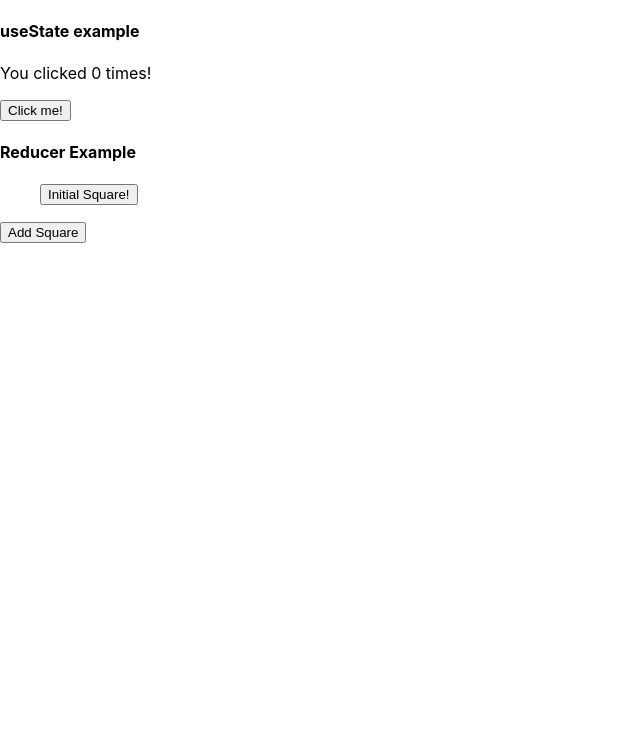
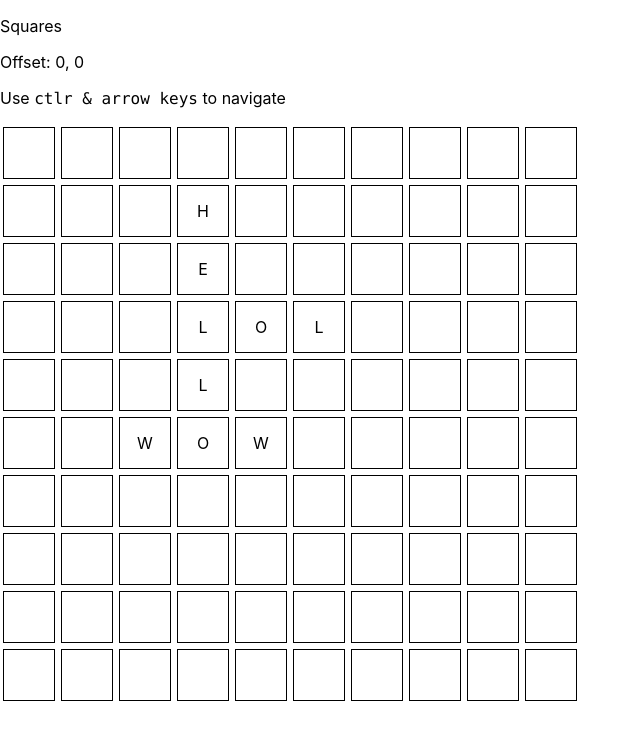
Before and after one commit to jedster1111/bananagram, a React (Create React App) app in the folder frontend/: page / in a window 1280 px wide. Shown: the top 740 px of the page, without its empty margins (0-640 px from the left). Built offline with nearby package versions, Linux system fonts and the light colour scheme.

Commit message:
Created a Grid component that renders squares with an offset Also handles changing offset with arrow keys

```diff
--- a/frontend/package.json
+++ b/frontend/package.json
@@ -10,6 +10,7 @@
     "react": "^16.7.0-alpha.0",
     "react-dom": "^16.7.0-alpha.0",
     "react-scripts": "2.1.1",
+    "styled-components": "^4.1.1",
     "typescript": "3.1.6",
     "uuid": "^3.3.2"
   },
@@ -29,6 +30,7 @@
     "not op_mini all"
   ],
   "devDependencies": {
+    "@types/styled-components": "^4.1.0",
     "@types/uuid": "^3.4.4",
     "prettier": "^1.14.3",
     "tslint": "^5.11.0",
--- /dev/null
+++ b/frontend/src/components/grid/Grid.tsx
@@ -0,0 +1,132 @@
+import * as React from "react";
+import styled from "styled-components";
+import { Actions, transformOffset, Vector } from "./actions";
+import { getInitialState, reducer, State } from "./reducer";
+import Square, { SquareProps } from "./Square";
+
+export interface Squares {
+  [column: number]: {
+    [row: number]: string | undefined;
+  };
+}
+
+export interface Dimensions {
+  width: number;
+  height: number;
+}
+
+interface GridProps {
+  squares: Squares;
+  dimensions: Dimensions;
+}
+
+const SquaresContainer = styled.div`
+  display: flex;
+  flex-direction: column;
+`;
+
+const RowContainer = styled.div`
+  display: flex;
+  flex-wrap: nowrap;
+`;
+
+const Grid: React.FunctionComponent<GridProps> = props => {
+  const [state, dispatch] = React.useReducer<State, Actions>(
+    reducer,
+    getInitialState()
+  );
+
+  React.useEffect(() => {
+    const onKeyPress = (event: KeyboardEvent) =>
+      handleNavigation(event, dispatch);
+    window.document.addEventListener("keydown", onKeyPress);
+    return () => {
+      window.document.removeEventListener("keydown", onKeyPress);
+    };
+  });
+
+  const { width, height } = props.dimensions;
+
+  return (
+    <div>
+      <p>Squares</p>
+      <p>
+        Offset: {state.offset.x}, {state.offset.y}
+      </p>
+      <p>
+        Use <code>ctlr & arrow keys</code> to navigate
+      </p>
+      {renderGrid(width, height, props.squares, state.offset)}
+    </div>
+  );
+};
+
+function renderGrid(
+  width: number,
+  height: number,
+  squares: Squares,
+  offset: Vector
+) {
+  const rows: SquareProps[][] = [];
+
+  for (let y = 0; y < height; y++) {
+    const row: SquareProps[] = [];
+
+    for (let x = 0; x < width; x++) {
+      const { x: offsetX, y: offsetY } = applyOffset(x, y, offset);
+      const column = squares[offsetX];
+      row.push({
+        value: (column && column[offsetY]) || ""
+      });
+    }
+
+    rows.push(row);
+  }
+
+  return (
+    <SquaresContainer>
+      {rows.map((row, indexRow) => (
+        <RowContainer key={indexRow}>
+          {row.map((square, indexCol) => (
+            <Square value={square.value} key={indexCol} />
+          ))}
+        </RowContainer>
+      ))}
+    </SquaresContainer>
+  );
+}
+
+function handleNavigation(
+  event: KeyboardEvent,
+  dispatch: React.Dispatch<Actions>
+) {
+  if (event.getModifierState("Control")) {
+    switch (event.key) {
+      case "ArrowUp": {
+        dispatch(transformOffset(0, 1));
+        break;
+      }
+      case "ArrowRight": {
+        dispatch(transformOffset(1, 0));
+        break;
+      }
+      case "ArrowDown": {
+        dispatch(transformOffset(0, -1));
+        break;
+      }
+      case "ArrowLeft": {
+        dispatch(transformOffset(-1, 0));
+        break;
+      }
+      default: {
+        break;
+      }
+    }
+  }
+}
+
+function applyOffset(x: number, y: number, offset: Vector): Vector {
+  return { x: x - offset.x, y: y + offset.y };
+}
+
+export default Grid;
--- /dev/null
+++ b/frontend/src/components/grid/Square.tsx
@@ -0,0 +1,23 @@
+import * as React from "react";
+import styled from "styled-components";
+
+export interface SquareProps {
+  value: string;
+}
+
+const SquareContainer = styled.div`
+  display: flex;
+  justify-content: center;
+  align-items: center;
+  float: left;
+  width: 50px;
+  height: 50px;
+  border: solid 1px black;
+  margin: 3px;
+`;
+
+const Square: React.FunctionComponent<SquareProps> = ({ value }) => (
+  <SquareContainer>{value}</SquareContainer>
+);
+
+export default React.memo(Square);
--- /dev/null
+++ b/frontend/src/components/grid/actions.ts
@@ -0,0 +1,22 @@
+export enum ActionTypes {
+  transformOffset = "TRANSFORM_OFFSET"
+}
+
+export type Actions = TransformOffsetAction;
+
+export interface Vector {
+  x: number;
+  y: number;
+}
+
+export interface TransformOffsetAction {
+  type: ActionTypes.transformOffset;
+  payload: { vector: Vector };
+}
+
+export function transformOffset(x: number, y: number): TransformOffsetAction {
+  return {
+    type: ActionTypes.transformOffset,
+    payload: { vector: { x, y } }
+  };
+}
--- /dev/null
+++ b/frontend/src/components/grid/reducer.ts
@@ -0,0 +1,28 @@
+import { Actions, ActionTypes, Vector } from "./actions";
+import { transform } from "./transform";
+
+export interface State {
+  offset: Vector;
+}
+
+export function getInitialState(): State {
+  return {
+    offset: {
+      x: 0,
+      y: 0
+    }
+  };
+}
+
+export function reducer(currentState: State, action: Actions): State {
+  switch (action.type) {
+    case ActionTypes.transformOffset: {
+      return {
+        ...currentState,
+        offset: transform(currentState.offset, action.payload.vector)
+      };
+    }
+    default:
+      return currentState;
+  }
+}
--- /dev/null
+++ b/frontend/src/components/grid/transform.ts
@@ -0,0 +1,8 @@
+import { Vector } from "./actions";
+
+export function transform(vectorA: Vector, vectorB: Vector): Vector {
+  return {
+    x: vectorA.x + vectorB.x,
+    y: vectorA.y + vectorB.y
+  };
+}
--- a/frontend/src/index.tsx
+++ b/frontend/src/index.tsx
@@ -1,10 +1,20 @@
 import React from "react";
 import ReactDOM from "react-dom";
-import App from "./components/examples/App";
+import Grid, { Squares } from "./components/grid/Grid";
 import "./index.css";
 import * as serviceWorker from "./serviceWorker";
 
-ReactDOM.render(<App />, document.getElementById("root"));
+const squares: Squares = {
+  2: { 5: "W" },
+  3: { 1: "H", 2: "E", 3: "L", 4: "L", 5: "O" },
+  4: { 3: "O", 5: "W" },
+  5: { 3: "L" }
+};
+// ReactDOM.render(<App />, document.getElementById("root"));
+ReactDOM.render(
+  <Grid squares={squares} dimensions={{ width: 10, height: 10 }} />,
+  document.getElementById("root")
+);
 
 // If you want your app to work offline and load faster, you can change
 // unregister() to register() below. Note this comes with some pitfalls.
```
Also changed, not shown: 2 other files (tests, documents, lock files or other folders).
